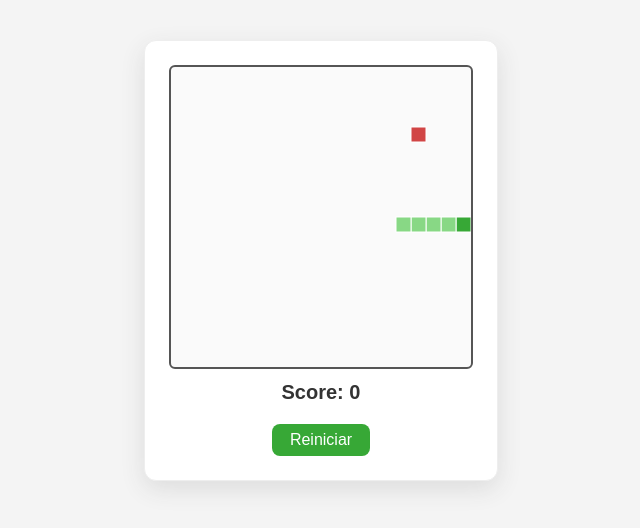
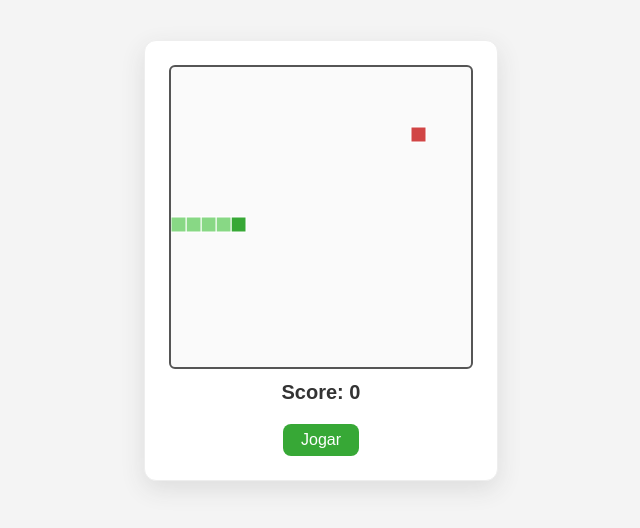
Before and after one commit to AlexTIAlves/snake-game, a plain HTML site: page index.html in a window 1280 px wide. Shown: the whole page, without its empty margins (319-959 px from the left). Drawn offline with Linux system fonts and the light colour scheme.

Commit message:
Update index.html

```diff
--- a/index.html
+++ b/index.html
@@ -51,7 +51,7 @@
   <div id="snake-game-container">
     <canvas id="snake-game" width="300" height="300"></canvas>
     <div id="snake-score">Score: 0</div>
-    <button onclick="startSnakeGame()">Reiniciar</button>
+    <button onclick="startSnakeGame()">Jogar</button>
   </div>
   <script>
     let canvas = document.getElementById('snake-game');
@@ -148,10 +148,10 @@
       gameInterval = setInterval(moveSnake, 100);
     }
 
-    // Inicia o jogo automaticamente ao carregar
+    // Não inicia automaticamente
     resetSnakeGame();
     drawSnakeGame();
-    gameInterval = setInterval(moveSnake, 100);
+    // Só inicia ao clicar em "Jogar"
   </script>
 </body>
 </html>
```
